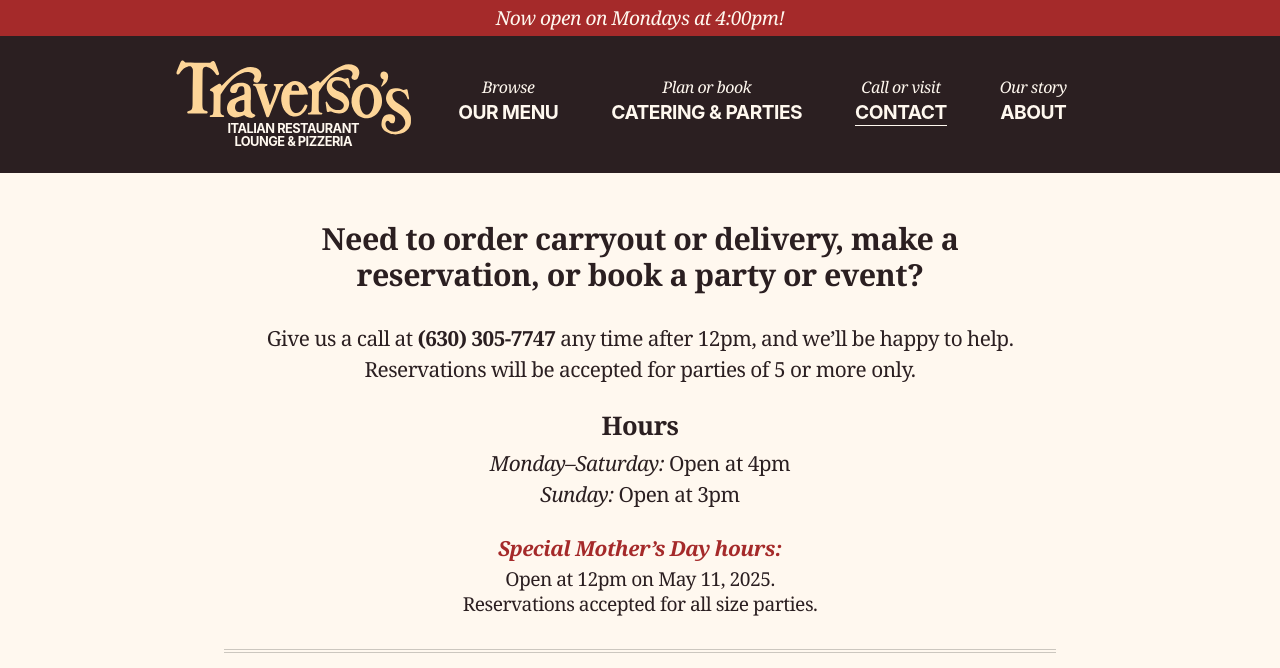
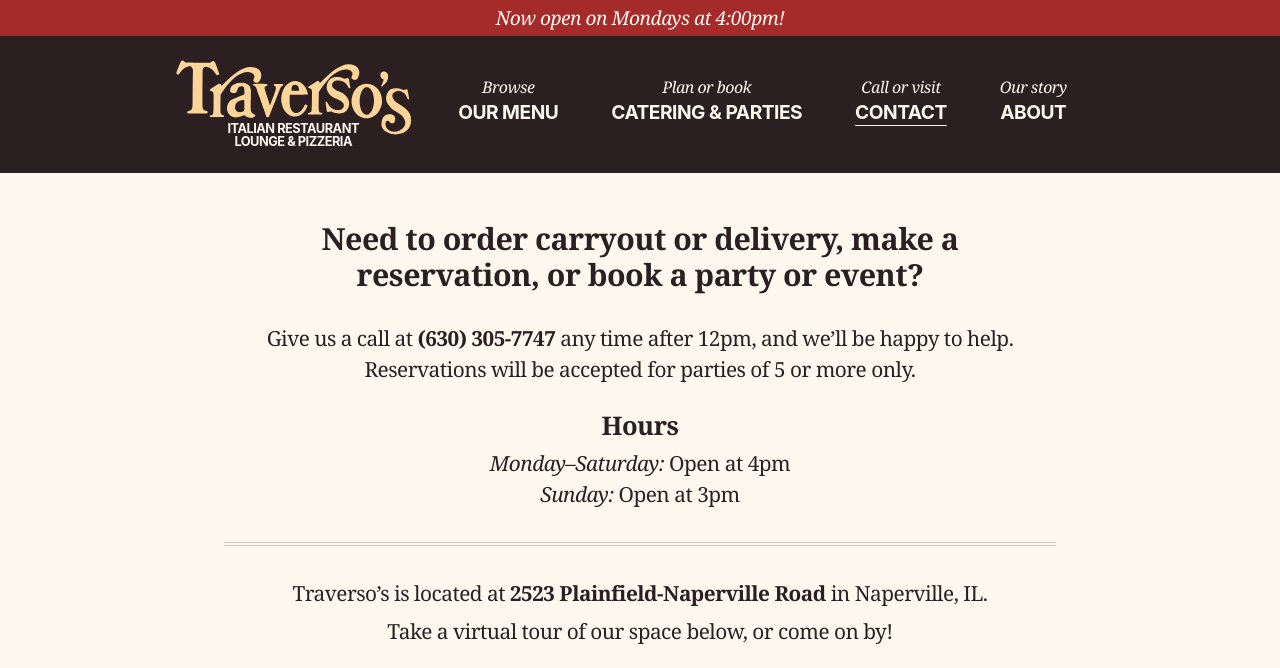
Before and after one commit to traversos/traversos.github.io, a Jekyll site: the page built from contact/index.html, in a window 1280 px wide and 900 px high, cut to the strip 0-668 px from the top of the window. Built offline with Jekyll 4.4.1, drawn with Linux system fonts in a browser that asks for light colours; nearby versions of some CDN libraries.

Commit message:
Remove mother's day hours

```diff
--- a/contact/index.html
+++ b/contact/index.html
@@ -15,10 +15,6 @@
       <li><em>Monday–Saturday:</em> Open at 4pm</li>
       <li><em>Sunday:</em> Open at 3pm</li>
     </ul>
-    <h3 class="push-half--bottom"><em>Special Mother’s Day hours:</em></h3>
-    <p class="byline">
-      Open at 12pm on May 11, 2025.<br>Reservations accepted for all size parties.
-    </p>
     <hr>
     <p class="push-half--bottom">Traverso’s is located at <strong>2523 Plainfield-Naperville Road</strong> in Naperville, IL.</p>
     <p>Take a virtual tour of our space below, or come on by!</p>
--- a/index.html
+++ b/index.html
@@ -41,10 +41,6 @@
       <li><em>Monday–Saturday:</em> Open at 4pm</li>
       <li><em>Sunday:</em> Open at 3pm</li>
     </ul>
-    <h3 class="push-half--bottom"><em>Special Mother’s Day hours:</em></h3>
-    <p class="byline">
-    Open at 12pm on May 11, 2025.<br>Reservations accepted for all size parties.
-    </p>
     <hr>
     <p class="push-half--bottom"><em>We’re located at</em></p>
     <h2 class="push-half--bottom">2523 Plainfield-Naperville Road</h2>
```
